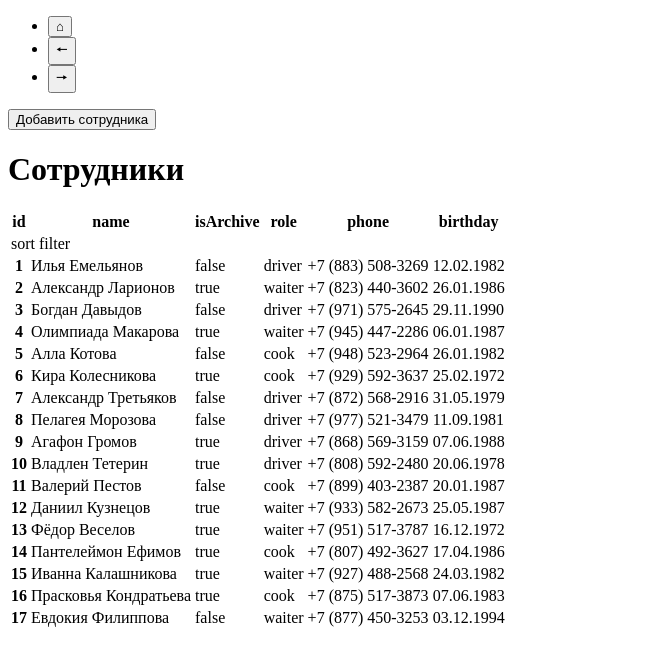
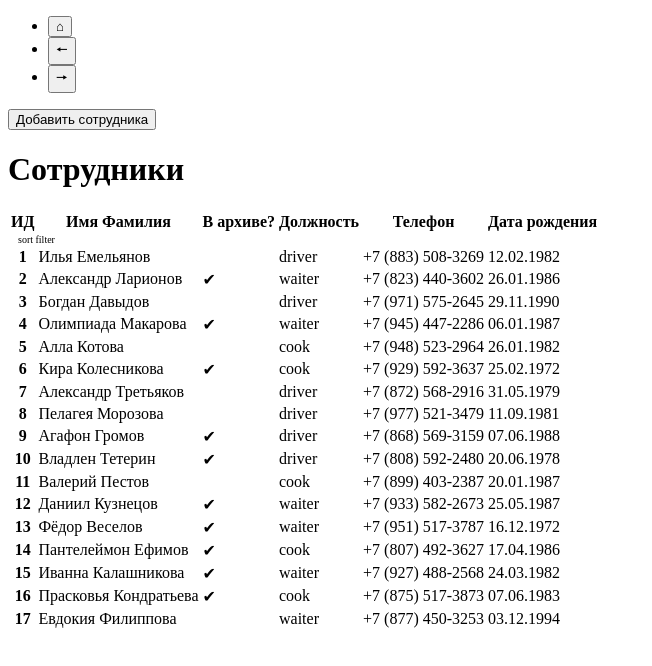
Before and after one commit to n0sfer666/employees, a React app: page / in a window 1280 px wide. Shown: the top 666 px of the page, without its empty margins (0-652 px from the left). Built offline with nearby package versions, Linux system fonts and the light colour scheme.

Commit message:
fixed style, type and represent, employee-add bug: add 2 and more employees at one session is impossible

```diff
--- a/src/components/submit-form/submit-form.tsx
+++ b/src/components/submit-form/submit-form.tsx
@@ -19,17 +19,17 @@ const initAlertProps: IAlertProps = {
   title: '',
   text: ''
 }
-const initEmployeeData: IEmployee[] = [{
+const initEmployeeData: IEmployee = {
   id: -1,
   name: '',
   isArchive: false,
-  role: 'cook',
+  role: '',
   phone: '',
   birthday: ''
-}]
+}
 const defaultWrongFields: TEmployeeStringTitle[] = []
-const defaultStringFields: TEmployeeStringTitle[] = ['name', 'phone', 'birthday']
-const defaultStringFieldsRu: string[] = ['Имя и Фамилия', 'Телефон', 'День Рождения']
+const defaultStringFields: TEmployeeStringTitle[] = ['name', 'role', 'phone', 'birthday']
+const defaultStringFieldsRu: string[] = ['Имя Фамилия', 'Должность', 'Телефон', 'Дата Рождения']
 const defaultRoles: TRoles[] = ['cook', 'driver', 'waiter']
 const defaultRolesRu: string[] = ['Повар', 'Водитель', 'Официант']
 
@@ -44,7 +44,7 @@ function SubmitForm (): JSX.Element {
     ...initAlertProps,
     onClose: () => { setAlert({ ...alert, isShow: false }) }
   })
-  const [newEmployeeData, setNewEmployeeData] = useState(initEmployeeData[0])
+  const [newEmployeeData, setNewEmployeeData] = useState(initEmployeeData)
   const [wrongFields, setWrongFields] = useState(defaultWrongFields)
 
   const newEmployeeId = useSelector((state: TRootState) => state.employees.newEmployeeID)
@@ -52,7 +52,7 @@ function SubmitForm (): JSX.Element {
     (employee) => employee.id === Number(id)
   ))
   const isError = !isAdd && editedEmployee.length === 0
-  const [employee] = isAdd ? initEmployeeData : editedEmployee
+  const [employee] = isAdd ? [initEmployeeData] : editedEmployee
   useEffect(() => {
     if (isError) {
       setAlert({
@@ -76,6 +76,10 @@ function SubmitForm (): JSX.Element {
     }
   }, [editedEmployee.length])
 
+  useEffect(() => {
+    if (newEmployeeData.id !== -1) setNewEmployeeData({ ...initEmployeeData, id: newEmployeeId })
+  }, [newEmployeeId])
+
   const callback = {
     onChangeTextField: useCallback((field: TEmployeeStringTitle, value: string) => {
       setNewEmployeeData({ ...newEmployeeData, [field]: value })
@@ -91,7 +95,7 @@ function SubmitForm (): JSX.Element {
       setNewEmployeeData({ ...newEmployeeData, isArchive: !newEmployeeData.isArchive })
     }, [newEmployeeData]),
     onSubmit: () => {
-      const { name, phone, birthday } = newEmployeeData
+      const { name, phone, birthday, role } = newEmployeeData
       setWrongFields(defaultWrongFields)
       setAlert({ ...alert, text: '' })
       const wrongs: TEmployeeStringTitle[] = []
@@ -101,6 +105,7 @@ function SubmitForm (): JSX.Element {
       if (!isNameCorrect) wrongs.push('name')
       if (!isPhoneCorrect) wrongs.push('phone')
       if (!isBirthdayCorrect) wrongs.push('birthday')
+      if (!isRole(role)) wrongs.push('role')
       if (!isAdd && _.isEqual(newEmployeeData, employee)) {
         setAlert({
           ...alert,
@@ -118,7 +123,7 @@ function SubmitForm (): JSX.Element {
         setAlert({
           ...alert,
           type: 'success',
-          title: 'Сотрудник ' + (isAdd ? 'добавлен.' : 'отредактирован.'),
+          title: 'Сотрудник ' + newEmployeeData.name + (isAdd ? ' добавлен.' : ' отредактирован.'),
           text: <Link to={'/'}>Вернуться к списку сотрудников</Link>,
           isShow: true
         })
@@ -126,11 +131,10 @@ function SubmitForm (): JSX.Element {
         setWrongFields(wrongs)
         const wrongFieldsIndexes = wrongs.map((field) => defaultStringFields.indexOf(field))
         const wrongFieldsRu = wrongFieldsIndexes.map((index) => (defaultStringFieldsRu[index] + ', '))
-        console.log(wrongFieldsRu.reduce((prev, next) => prev + next))
         setAlert({
           ...alert,
           type: 'danger',
-          title: 'Неправильно заполнена(ы) форма(ы):',
+          title: wrongs.length === 1 ? 'Неправильно заполнена форма:' : 'Неправильно заполнены формы:',
           text: `${wrongFieldsRu.reduce((prev, next) => prev + next).slice(0, -2)}`,
           isShow: true
         })
@@ -167,7 +171,7 @@ function SubmitForm (): JSX.Element {
             <label className='input-group'>
               <h4 className='input-group-text'>Должность:</h4>
               <select className='form-select' onChange={callback.onChangeRole}>
-                {(isAdd) && (<option value='' selected>Выберите профессию...</option>)}
+                {(isAdd) && (<option value='' selected={newEmployeeData.role === ''}>Выберите профессию...</option>)}
                 {
                   defaultRoles.map((role, index) => (
                     <option key={role} value={role} selected={role === employee.role}>{defaultRolesRu[index]}</option>
--- a/src/components/table-employees/table-employees.scss
+++ b/src/components/table-employees/table-employees.scss
@@ -1,7 +1,10 @@
-table tr.clickable {
-  cursor: pointer;
+table {
+  text-align: center;
+  & tr.clickable {
+    cursor: pointer;
 
-  &:hover, &:focus, &:active {
-    text-shadow: 0px 0px 8px rgba(213,92,57,0.9);
+    &:hover, &:focus, &:active {
+      text-shadow: 0px 0px 8px hsla(230, 65%, 50%, 0.7);
+    }
   }
 }
--- a/src/components/table-employees/table-employees.tsx
+++ b/src/components/table-employees/table-employees.tsx
@@ -25,7 +25,11 @@ function TableEmployees ({ employees }: ITableEmployeesProps): JSX.Element {
                 Object.keys(employee).map((key) => (
                   key === 'id'
                     ? <th scope='row' key={key}>{employee[key]}</th>
-                    : <td key={key}>{employee[key].toString()}</td>
+                    : <td key={key} className={key === 'name' ? 'text-start' : ''}>{
+                      (typeof (employee[key]) === 'boolean' && employee[key] === true)
+                        ? '✔'
+                        : employee[key]
+                    }</td>
                 ))
               }
             </tr>
--- a/src/components/table-head/table-head.tsx
+++ b/src/components/table-head/table-head.tsx
@@ -1,5 +1,8 @@
 import React from 'react'
 import { ITableHeadProps } from './table-head.types'
+
+const defaultTitles = ['id', 'name', 'isArchive', 'role', 'phone', 'birthday']
+const defaultTitlesRu = ['ИД', 'Имя Фамилия', 'В архиве?', 'Должность', 'Телефон', 'Дата рождения']
 
 function TableHead ({ titles }: ITableHeadProps): JSX.Element {
   return (
@@ -7,12 +10,14 @@ function TableHead ({ titles }: ITableHeadProps): JSX.Element {
       <tr>
         {
           titles.map((title) => (
-            <th scope='col' key={title}>{title}</th>
+            <th scope='col' className={title === 'name' ? 'text-start' : ''} key={title}>{
+              defaultTitlesRu[defaultTitles.indexOf(title as string)]
+            }</th>
           ))
         }
       </tr>
-      <tr>
-        <td colSpan={titles.length}>
+      <tr className='text-start'>
+        <td colSpan={titles.length} style={{ fontSize: '10px', padding: '0 0 0 8px' }}>
           <span key='sort'>sort</span>{' '}<span key='filter'>filter</span>
         </td>
       </tr>
--- a/src/store/slices/employees-data.ts
+++ b/src/store/slices/employees-data.ts
@@ -21,7 +21,7 @@ const employeesDataSlice = createSlice({
       state.newEmployeeID = Number(getNewEmployeeID(state.list))
     },
     addEmployee: (state: IEmployeesDataSliceState, action: PayloadAction<IEmployee>) => {
-      if (state.isInit && action.payload.id === state.newEmployeeID) {
+      if (state.isInit) {
         state.list.push(action.payload)
         state.newEmployeeID = Number(getNewEmployeeID(state.list))
       }
--- a/src/types/employee.types.ts
+++ b/src/types/employee.types.ts
@@ -1,4 +1,4 @@
-export type TRoles = 'cook' | 'driver' | 'waiter'
+export type TRoles = 'cook' | 'driver' | 'waiter' | ''
 export enum ERoles {'cook', 'driver', 'waiter'}
 
 interface IStringKeyObject {
@@ -15,4 +15,4 @@ export interface IEmployee extends IStringKeyObject {
 }
 
 export type TEmployeeTitle = keyof IEmployee
-export type TEmployeeStringTitle = 'name' | 'phone' | 'birthday'
+export type TEmployeeStringTitle = 'name' | 'role' | 'phone' | 'birthday'
```
